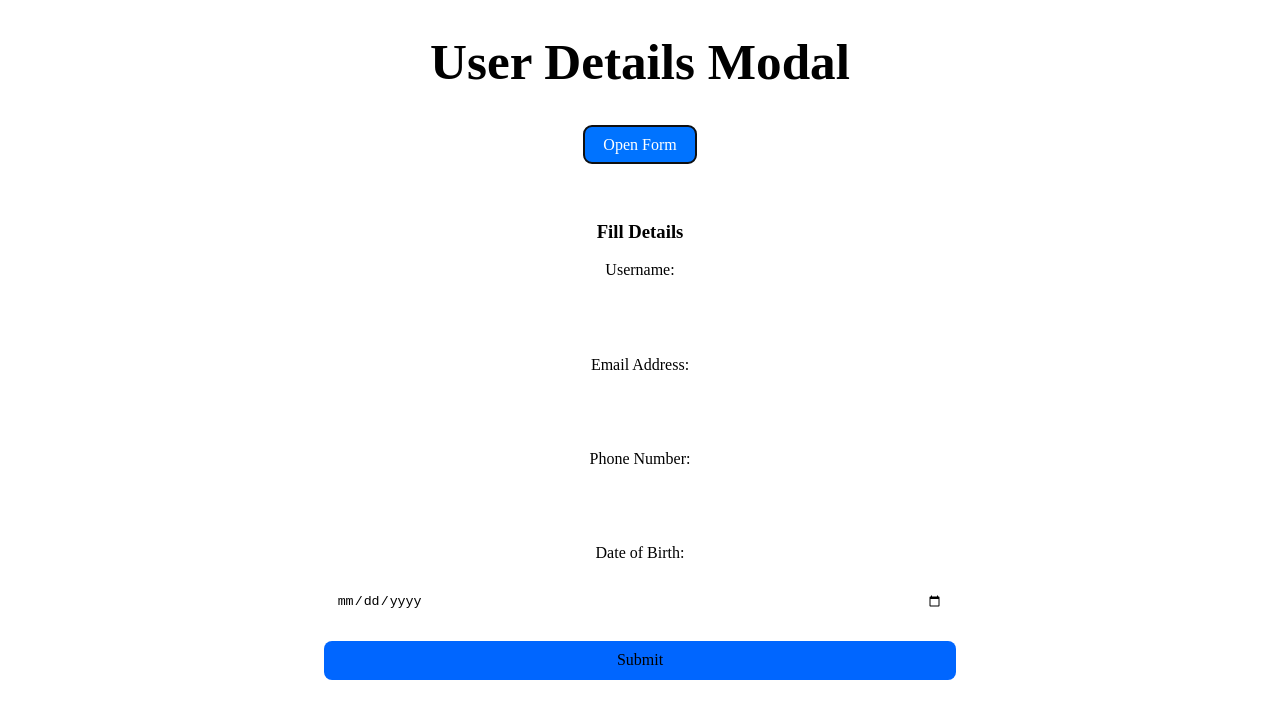
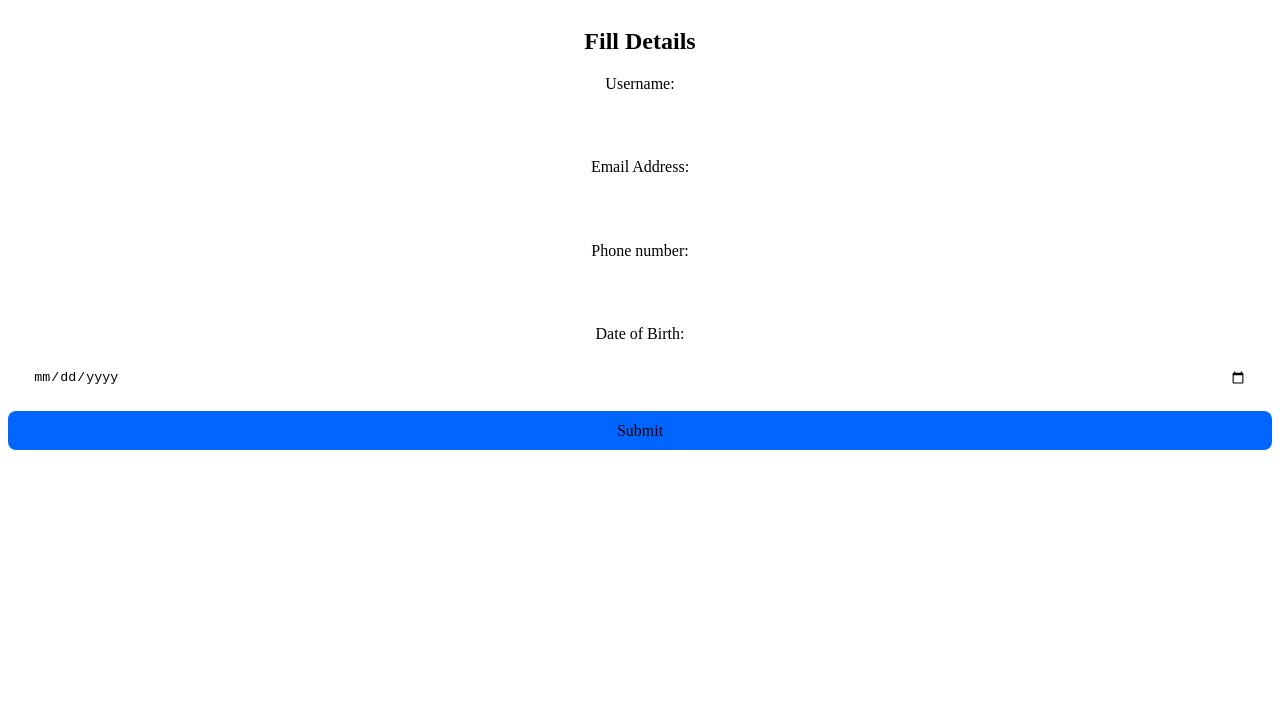
Before and after one commit to Sriganesh-G/xmodal, a React (Vite) app: page / in a window 1280 px wide. Both pictures are taken after a click on the button "Open Form". Shown: the top 718 px of the page. Built offline with nearby package versions, Linux system fonts and the light colour scheme.

Commit message:
resolved last test case issue

```diff
--- a/src/App.jsx
+++ b/src/App.jsx
@@ -1,34 +1,93 @@
-import { useRef, useState } from "react";
+import { useRef, useState, useEffect } from "react";
 import "./App.css";
 import ModalComponent from "./Components/ModalComponent";
 
 function App() {
-  const [isModalOpen, setIsModalOpen] = useState(false);
+  const [data, setData] = useState({
+    username: "",
+    email: "",
+    phonenumber: "",
+    dateofbirth: ""
+});
+const dataRef = useRef(null);
+const [vali, setvali] = useState(false);
 
-  const openModal = () => {
-    setIsModalOpen(true);
-  };
+function handleData(e) {
+    const { name, value } = e.target;
+    setData((d) => ({
+        ...d,
+        [name]: value
+    }));
+}
 
-  const closeModal = (e) => {
-    if (e.target.className === "modal") {
-      setIsModalOpen(false);
+const handleClickOutside = (event) => {
+    if (dataRef.current && !dataRef.current.contains(event.target)) {
+        setvali(false);
     }
 };
 
+useEffect(() => {
+    if (vali) {
+        document.addEventListener('mousedown', handleClickOutside);
+    } else {
+        document.removeEventListener('mousedown', handleClickOutside);
+    }
+
+    return () => {
+        document.removeEventListener('mousedown', handleClickOutside);
+    };
+}, [vali]);
+
+function ValidateNumber() {
+    if (data.phonenumber.length !== 10) {
+        alert("Invalid Phone Number. Please Enter a 10-digit Phone Number.");
+        return false;
+    }
+    return true;
+}
+
+function ValidateDate() {
+    const selecteddate = new Date(data.dateofbirth);
+    const today = new Date();
+    selecteddate.setHours(0, 0, 0, 0);
+    today.setHours(0, 0, 0, 0);
+    if (selecteddate >= today) {
+        alert("Invalid Date of Birth. Date of Birth cannot be in Future.");
+        return false;
+    }
+    return true;
+}
+
+function handleSubmit(e) {
+    e.preventDefault();
+    if (ValidateNumber() && ValidateDate()) {
+        setvali(false);
+    }
+}
+
 return (
-    <div className="mainContainer">
+    <div>
+        {!vali && (
+            <div>
                 <h1>User Details Modal</h1>
-      <button
-        style={{ backgroundColor: "#0073ff", color: "white" }}
-        onClick={openModal}
-      >
-        Open Form
-      </button>
-
-      {isModalOpen && (
-        <div className="modal" onClick={closeModal}>
-          <div className="modal-content">
-            <ModalComponent closeModal={setIsModalOpen} />
+                <button onClick={() => setvali(true)}>Open Form</button>
+            </div>
+        )}
+        {vali && (
+            <div className="modal">
+                <div className="modal-content" ref={dataRef}>
+                    <form className="form" onSubmit={handleSubmit}>
+                        <h2>Fill Details</h2>
+                        <label>Username:</label>
+                        <input type="text" id="username" value={data.username} onChange={handleData} name="username" required />
+                        <label>Email Address:</label>
+                        <input type="email" id="email" value={data.email} name="email" onChange={handleData} required />
+                        <label>Phone number:</label>
+                        <input type="number" id="phone" value={data.phonenumber} name="phonenumber" onChange={handleData} required />
+                        <label>Date of Birth:</label>
+                        <input type="date" id="dob" value={data.dateofbirth} name="dateofbirth" onChange={handleData} required />
+                        <button className="submit-button">Submit</button>
+                    </form>
                 </div>
             </div>
         )}
--- a/src/Components/ModalComponent.jsx
+++ b/src/Components/ModalComponent.jsx
@@ -8,48 +8,36 @@ const ModalComponent = ({ closeModal }) => {
     phone: "",
     dob: "",
   });
-  const [errors, setErrors] = useState({});
 
   const handleSubmit = (e) => {
     e.preventDefault();
-    const newErrors = {};
-
-    // Username validation
-    if (!formData.username) newErrors.username = "Username is required.";
-
-    // Email validation (basic check with regular expression)
-    const emailRegex = /^[^\s@]+@[^\s@]+\.[^\s@]+$/;
-    if (!emailRegex.test(formData.email)) {
-      alert("Invalid email. Please check your email address.");
-      return;
-    }
-
-    // Phone number validation (check if exactly 10 digits)
-    if (!/^\d{10}$/.test(formData.phone)) {
-      alert("Invalid phone number. Please enter a 10-digit phone number.");
-      return;
-    }
-
-    // Date of birth validation (no future dates)
-    if (new Date(formData.dob) > new Date()) {
-      alert("Invalid date of birth. Date of birth cannot be in the future.");
-      return;
-    }
-
-    // If no errors, submit form
-    if (Object.keys(newErrors).length > 0) {
-      setErrors(newErrors);
-    } else {
+    if (validatePhoneNumber() && validateDate()) {
       alert("Form submitted successfully!");
-      closeModal(false);
-      setFormData({ username: "", email: "", phone: "", dob: "" });
-      setErrors({});
+      closeModal();
     }
   };
 
   const handleChange = (e) => {
     const { name, value } = e.target;
     setFormData({ ...formData, [name]: value });
+  };
+
+  const validatePhoneNumber = () => {
+    if (formData.phone.length !== 10) {
+      alert("Invalid phone number. Please enter a 10-digit phone number.");
+      return false;
+    }
+    return true;
+  };
+
+  const validateDate = () => {
+    const selectedDate = new Date(formData.dob);
+    const today = new Date();
+    if (selectedDate >= today) {
+      alert("Invalid date of birth. Date of birth cannot be in the future.");
+      return false;
+    }
+    return true;
   };
 
   return (
@@ -66,7 +54,6 @@ const ModalComponent = ({ closeModal }) => {
           onChange={handleChange}
           required
         />
-        {errors.username && <p className="error">{errors.username}</p>}
         <br />
 
         <label>Email Address:</label>
@@ -79,7 +66,6 @@ const ModalComponent = ({ closeModal }) => {
           onChange={handleChange}
           required
         />
-        {errors.email && <p className="error">{errors.email}</p>}
         <br />
 
         <label>Phone Number:</label>
@@ -92,7 +78,6 @@ const ModalComponent = ({ closeModal }) => {
           onChange={handleChange}
           required
         />
-        {errors.phone && <p className="error">{errors.phone}</p>}
         <br />
 
         <label>Date of Birth:</label>
@@ -105,7 +90,6 @@ const ModalComponent = ({ closeModal }) => {
           onChange={handleChange}
           required
         />
-        {errors.dob && <p className="error">{errors.dob}</p>}
         <br />
 
         <button className="submit-button" type="submit">
```
Lines whose indentation alone changed are shown as unchanged.
